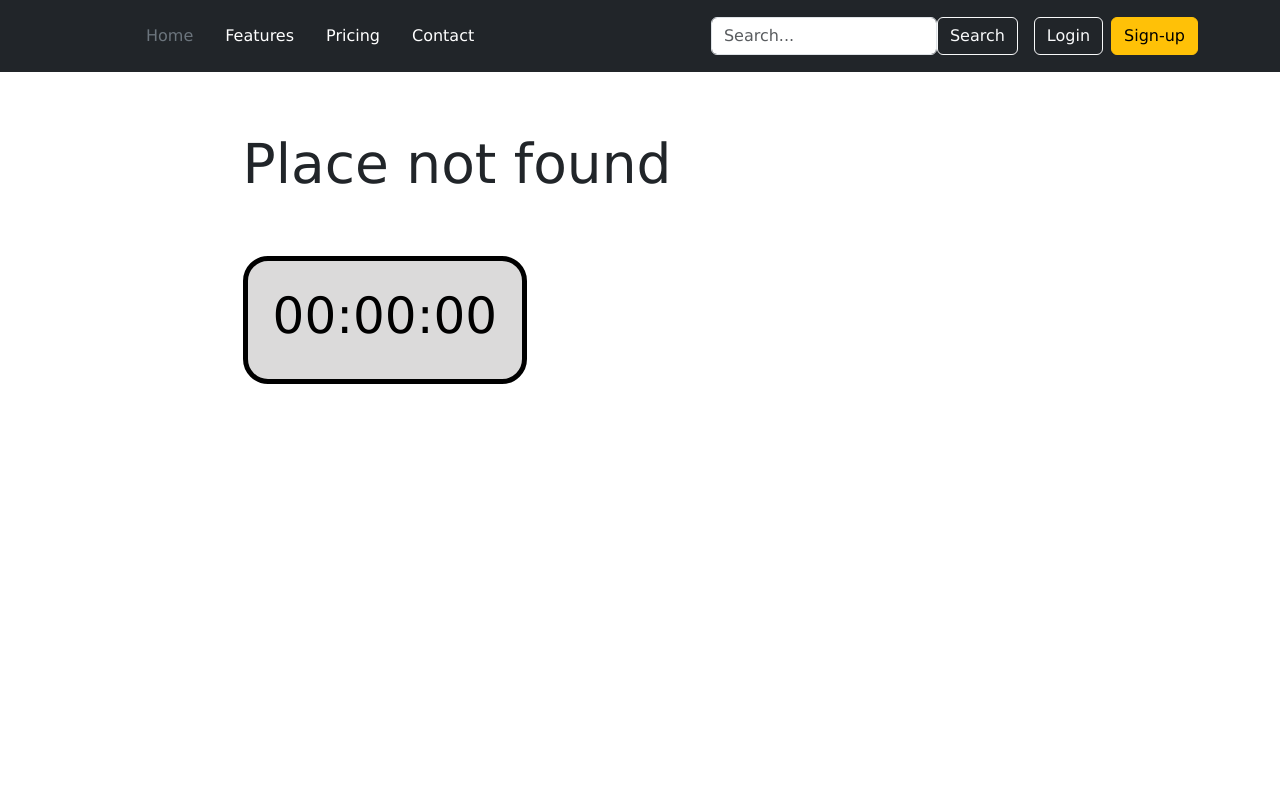
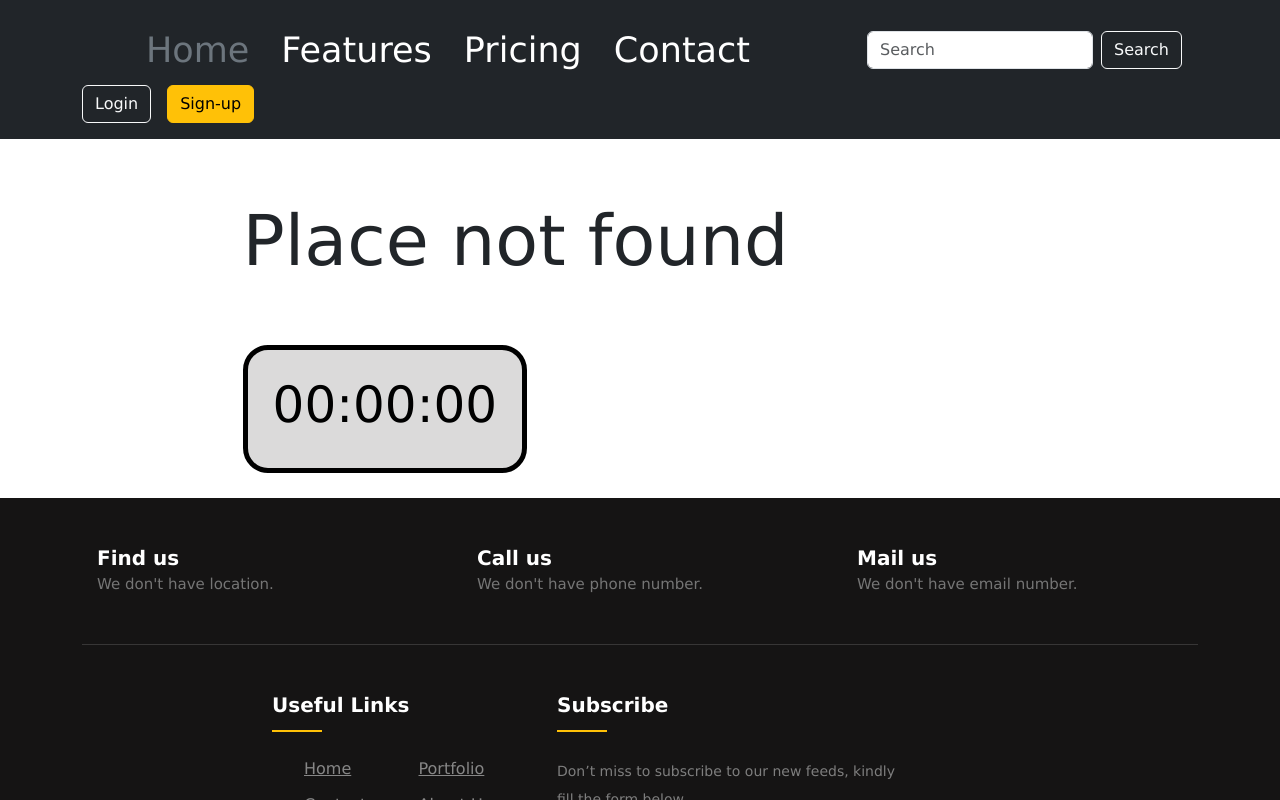
Before and after one commit to 6gDav/GetYWeather, a React (Vite) app: page / in a window 1280 px wide. Before the commit this address had no page. Built offline with nearby package versions, Linux system fonts and the light colour scheme.

Commit message:
Footer added to the page and styles got an update.

```diff
--- a/src/App.tsx
+++ b/src/App.tsx
@@ -36,6 +36,7 @@
 import Clock from './Components/Clock/Clock';
 import Infos from './Components/UserDate/UserDate';
 import PlcaceHeader from './Components/PlaceHeader/PlcaceHeader';
+import FooterSection from './Components/Footer/FooterSection';
 
 import './global.css'
 
@@ -51,6 +52,7 @@
           <Clock />
         </div>
       </div>
+      <FooterSection />
     </IonReactRouter>
   </IonApp>
 );
--- a/src/Components/AppBar_and_UserInputsInBar/AppBar.tsx
+++ b/src/Components/AppBar_and_UserInputsInBar/AppBar.tsx
@@ -1,6 +1,6 @@
 import React, { useReducer, useRef } from 'react';
 
-import './Styles/AppBar.css'
+import './Styles/AppBar.css';
 
 //Import Frontend Components
 import Infos from '../UserDate/UserDate'
@@ -28,18 +28,19 @@
                     </a>
 
                     <ul className="nav col-12 col-lg-auto me-lg-auto mb-2 justify-content-center mb-md-0">
-                        <li><a href="#" className="nav-link px-3 text-secondary textFonrSizeOfHader">Home</a></li>
-                        <li><a href="#" className="nav-link px-3 text-white textFonrSizeOfHader">Features</a></li>
-                        <li><a href="#" className="nav-link px-3 text-white textFonrSizeOfHader">Pricing</a></li>
-                        <li><a href="#" className="nav-link px-3 text-white textFonrSizeOfHader">Contact</a></li>
+                        <li className='textFontSizeOfHader'><a href="#" className="nav-link px-3 text-secondary">Home</a></li>
+                        <li className='textFontSizeOfHader'><a href="#" className="nav-link px-3 text-white">Features</a></li>
+                        <li className='textFontSizeOfHader'><a href="#" className="nav-link px-3 text-white">Pricing</a></li>
+                        <li className='textFontSizeOfHader'><a href="#" className="nav-link px-3 text-white">Contact</a></li>
                     </ul>
 
-                    <form id="search-form" className="col-12 col-lg-auto mb-3 mb-lg-0 me-lg-3 d-flex" role="search">
-                        <input ref={searchInputRef} type="search" className="form-control form-control-dark text-bg-white" placeholder="Search..." aria-label="Search" />
+                    <form id="search-form" className="col-12 col-lg-auto mb-3 mb-lg-0 me-lg-3 d-flex gap-2" role="search">
+                        <input ref={searchInputRef} type="search" className="form-control form-control-dark text-bg-white" placeholder="Search" aria-label="Search" />
                         <button ref={searchButtomRef} onClick={hanfleClick} type="button" className="btn btn-outline-light">Search</button>
                     </form>
 
-                    <div className="text-end">
+
+                    <div className="text-end d-flex gap-2">
                         <button type="button" className="btn btn-outline-light me-2">Login</button>
                         <button type="button" className="btn btn-warning">Sign-up</button>
                     </div>
--- a/src/Components/AppBar_and_UserInputsInBar/Styles/AppBar.css
+++ b/src/Components/AppBar_and_UserInputsInBar/Styles/AppBar.css
@@ -1,4 +1,3 @@
-.textFonrSizeOfHader
-{
-    font-size: 100px;
+.textFontSizeOfHader {
+    font-size: 35px;
 }
--- /dev/null
+++ b/src/Components/Footer/FooterSection.tsx
@@ -0,0 +1,85 @@
+// source => https://alvarotrigo.com/blog/website-footers/
+
+import React from 'react'
+
+import './Style/FooterSection.css'
+
+function FooterSection() {
+    return (
+        <footer className="footer-section">
+            <div className="container">
+                <div className="footer-cta pt-5 pb-5">
+                    <div className="row">
+                        <div className="col-xl-4 col-md-4 mb-30">
+                            <div className="single-cta">
+                                <i className="fas fa-map-marker-alt"></i>
+                                <div className="cta-text">
+                                    <h4>Find us</h4>
+                                    <span>We don't have location.</span>
+                                </div>
+                            </div>
+                        </div>
+                        <div className="col-xl-4 col-md-4 mb-30">
+                            <div className="single-cta">
+                                <i className="fas fa-phone"></i>
+                                <div className="cta-text">
+                                    <h4>Call us</h4>
+                                    <span>We don't have phone number.</span>
+                                </div>
+                            </div>
+                        </div>
+                        <div className="col-xl-4 col-md-4 mb-30">
+                            <div className="single-cta">
+                                <i className="far fa-envelope-open"></i>
+                                <div className="cta-text">
+                                    <h4>Mail us</h4>
+                                    <span>We don't have email number.</span>
+                                </div>
+                            </div>
+                        </div>
+                    </div>
+                </div>
+                <div className="footer-content pt-5 pb-5">
+                    <div className="row">
+                        <div className="col-xl-2 col-lg-4 mb-50">
+                        </div>
+                        <div className="col-xl-3 col-lg-4 col-md-5 mb-30">
+                            <div className="footer-widget">
+                                <div className="footer-widget-heading">
+                                    <h3>Useful Links</h3>
+                                </div>
+                                <ul>
+                                    <li><a href="#">Home</a></li>
+                                    <li><a href="#">Portfolio</a></li>
+                                    <li><a href="#">Contact</a></li>
+                                    <li><a href="#">About us</a></li>
+                                    <li><a href="#">Features</a></li>
+                                    <li><a href="#">Pricing</a></li>
+                                    <li><a href="#">Contact</a></li>
+                                </ul>
+                            </div>
+                        </div>
+                        <div className="col-xl-4 col-lg-4 col-md-6 mb-50">
+                            <div className="footer-widget">
+                                <div className="footer-widget-heading">
+                                    <h3>Subscribe</h3>
+                                </div>
+                                <div className="footer-text mb-25">
+                                    <p>Don’t miss to subscribe to our new feeds, kindly fill the form below.</p>
+                                </div>
+                                <div className="subscribe-form">
+                                    <form action="#">
+                                        <input type="text" placeholder="Email Address" />
+                                        <button><i className="fab fa-telegram-plane">Send</i></button>
+                                    </form>
+                                </div>
+                            </div>
+                        </div>
+                    </div>
+                </div>
+            </div>
+        </footer>
+    )
+}
+
+export default FooterSection;
--- /dev/null
+++ b/src/Components/Footer/Style/FooterSection.css
@@ -0,0 +1,192 @@
+ul {
+    margin: 0px;
+    padding: 0px;
+}
+
+.footer-section {
+    background: #151414;
+    position: relative;
+}
+
+.footer-cta {
+    border-bottom: 1px solid #373636;
+}
+
+.single-cta i {
+    color: #ffc107;
+    font-size: 30px;
+    float: left;
+    margin-top: 8px;
+}
+
+.cta-text {
+    padding-left: 15px;
+    display: inline-block;
+}
+
+.cta-text h4 {
+    color: #fff;
+    font-size: 20px;
+    font-weight: 600;
+    margin-bottom: 2px;
+}
+
+.cta-text span {
+    color: #757575;
+    font-size: 15px;
+}
+
+.footer-content {
+    position: relative;
+    z-index: 2;
+}
+
+.footer-pattern img {
+    position: absolute;
+    top: 0;
+    left: 0;
+    height: 330px;
+    background-size: cover;
+    background-position: 100% 100%;
+}
+
+.footer-logo {
+    margin-bottom: 30px;
+}
+
+.footer-logo img {
+    max-width: 200px;
+}
+
+.footer-text p {
+    margin-bottom: 14px;
+    font-size: 14px;
+    color: #7e7e7e;
+    line-height: 28px;
+}
+
+.footer-social-icon span {
+    color: #fff;
+    display: block;
+    font-size: 20px;
+    font-weight: 700;
+    font-family: 'Poppins', sans-serif;
+    margin-bottom: 20px;
+}
+
+.footer-social-icon a {
+    color: #fff;
+    font-size: 16px;
+    margin-right: 15px;
+}
+
+.footer-social-icon i {
+    height: 40px;
+    width: 40px;
+    text-align: center;
+    line-height: 38px;
+    border-radius: 50%;
+}
+
+.facebook-bg {
+    background: #3B5998;
+}
+
+.twitter-bg {
+    background: #55ACEE;
+}
+
+.google-bg {
+    background: #ffc107;
+}
+
+.footer-widget-heading h3 {
+    color: #fff;
+    font-size: 20px;
+    font-weight: 600;
+    margin-bottom: 40px;
+    position: relative;
+}
+
+.footer-widget-heading h3::before {
+    content: "";
+    position: absolute;
+    left: 0;
+    bottom: -15px;
+    height: 2px;
+    width: 50px;
+    background: #ffc107;
+}
+
+.footer-widget ul li {
+    display: inline-block;
+    float: left;
+    width: 50%;
+    margin-bottom: 12px;
+}
+
+.footer-widget ul li a:hover {
+    color: #ffc107;
+}
+
+.footer-widget ul li a {
+    color: #878787;
+    text-transform: capitalize;
+}
+
+.subscribe-form {
+    position: relative;
+    overflow: hidden;
+}
+
+.subscribe-form input {
+    width: 100%;
+    padding: 14px 28px;
+    background: #2E2E2E;
+    border: 1px solid #2E2E2E;
+    color: #fff;
+}
+
+.subscribe-form button {
+    position: absolute;
+    right: 0;
+    background: #ffc107;
+    padding: 13px 20px;
+    border: 1px solid #ffc107;
+    top: 0;
+}
+
+.subscribe-form button i {
+    color: #fff;
+    font-size: 22px;
+    transform: rotate(-6deg);
+}
+
+.copyright-area {
+    background: #202020;
+    padding: 25px 0;
+}
+
+.copyright-text p {
+    margin: 0;
+    font-size: 14px;
+    color: #878787;
+}
+
+.copyright-text p a {
+    color: #ffc107;
+}
+
+.footer-menu li {
+    display: inline-block;
+    margin-left: 20px;
+}
+
+.footer-menu li:hover a {
+    color: #ffc107;
+}
+
+.footer-menu li a {
+    font-size: 14px;
+    color: #878787;
+}
--- a/src/Components/PlaceHeader/PlcaceHeader.tsx
+++ b/src/Components/PlaceHeader/PlcaceHeader.tsx
@@ -1,10 +1,9 @@
 import React, { useState, useEffect } from 'react';
 import Infos from '../UserDate/UserDate';
-import './Styles/HeaderDesign.css'
 import { isPlatform } from '@ionic/react';
 
 function PlcaceHeader() {
-  const [fontSize, setFontSize] = useState<number>(55);
+  const [fontSize, setFontSize] = useState<number>(70);
   const [townName, setTownName] = useState<string>(Infos.TownName);
 
   useEffect(() => {
--- a/src/Components/PlaceHeader/Styles/HeaderDesign.css
+++ /dev/null
@@ -1,4 +0,0 @@
-.fontSize
-{
-    font-size: 55px;
-}
```
Also changed, not shown: src/Components/WeatherInfos/WeatherInfos.tsx (added, +9 -0 lines), src/theme/variables.css (line endings or trailing spaces).
